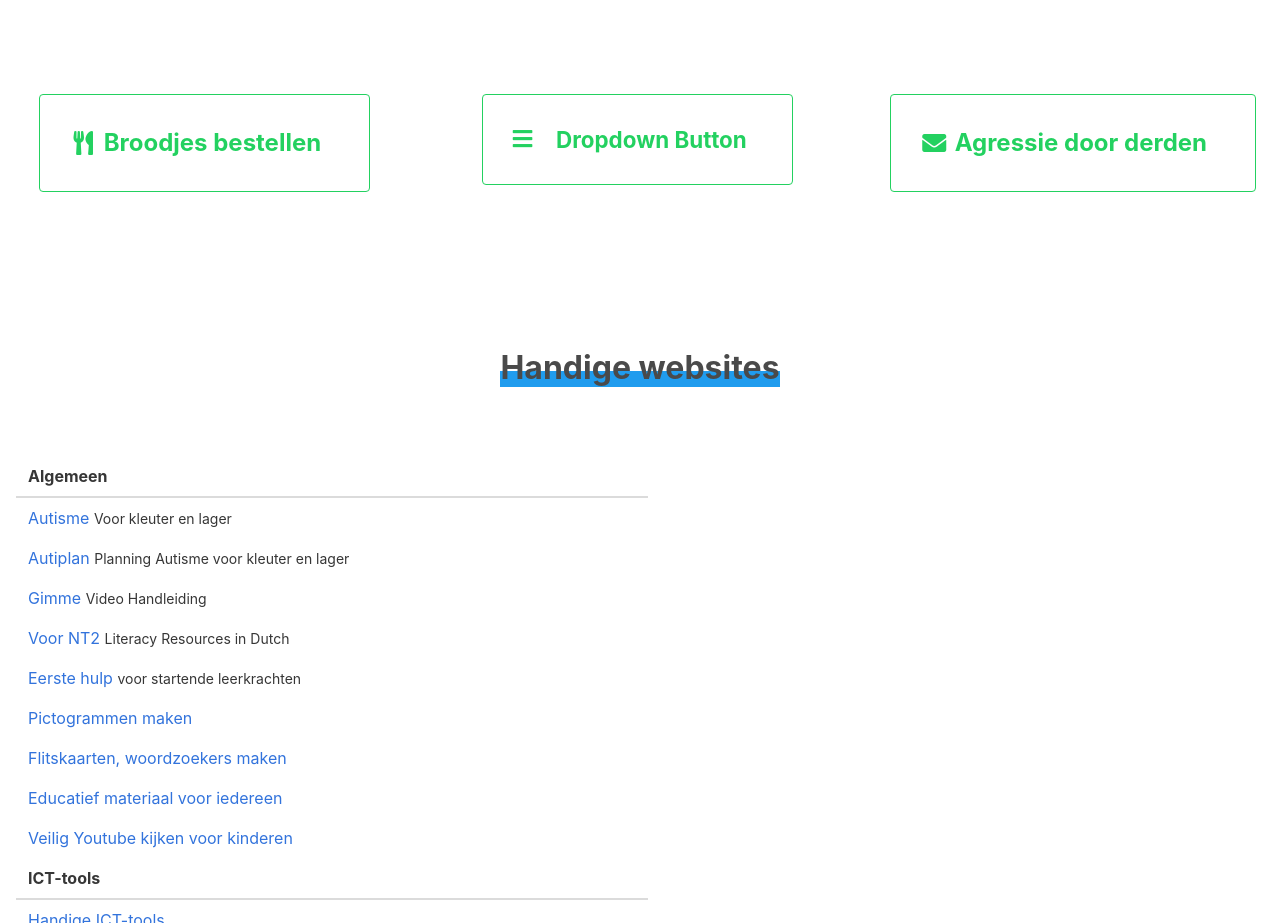
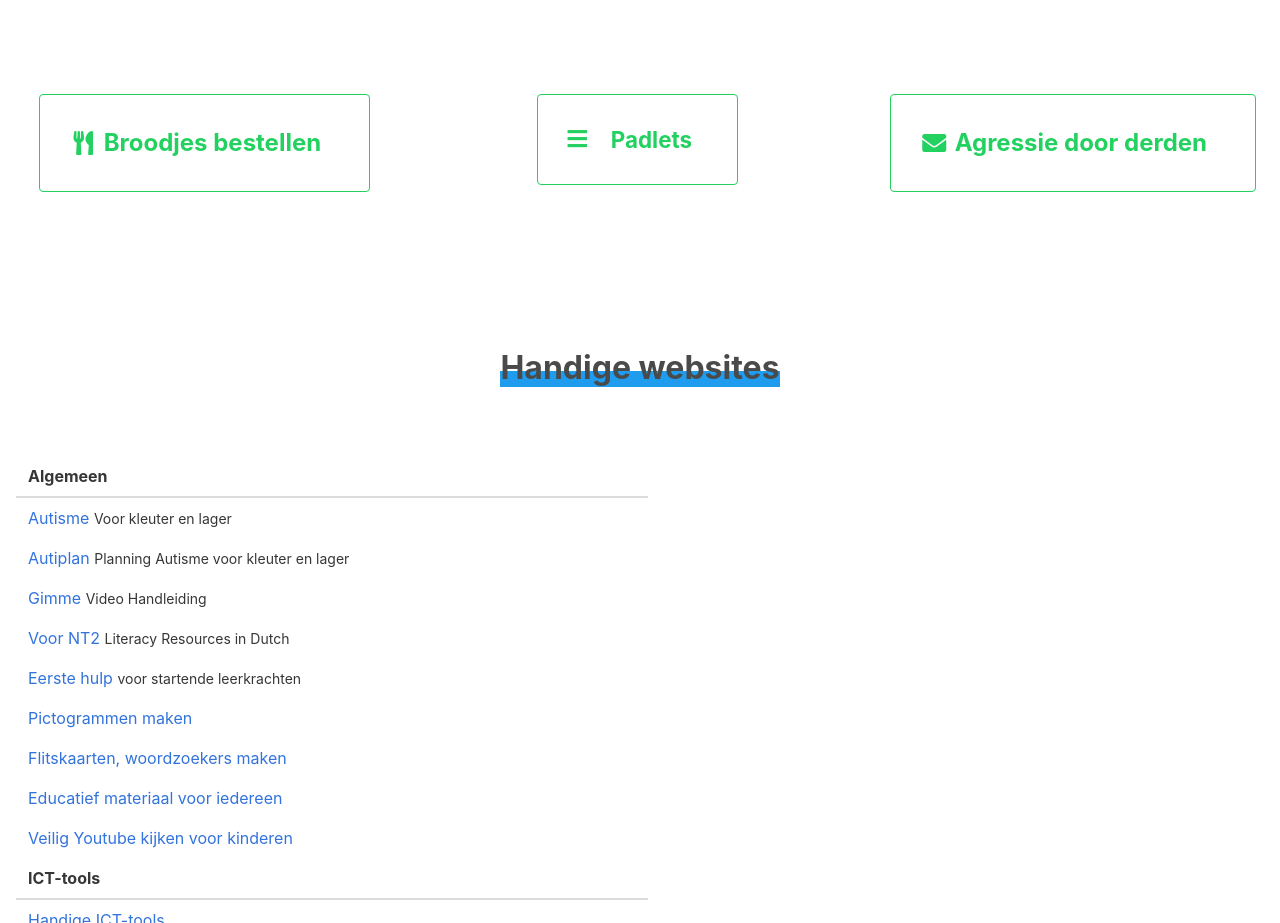
Before and after one commit to tubeeckx/personeel, a plain HTML site: page index.html in a window 1280 px wide. Shown: the part 1640-2563 px from the top of the page. Drawn offline with Linux system fonts and the light colour scheme; a web font is replaced by a local one.

Commit message:
Update index.html

```diff
--- a/index.html
+++ b/index.html
@@ -171,7 +171,7 @@
         <span class="icon">
           <i class="fas fa-bars"></i> <!-- You can choose an icon here -->
         </span>
-        <span>Dropdown Button</span>
+        <span>Padlets</span>
       </button>
     </div>
     <div class="dropdown-menu" id="dropdown-menu" role="menu">
```
